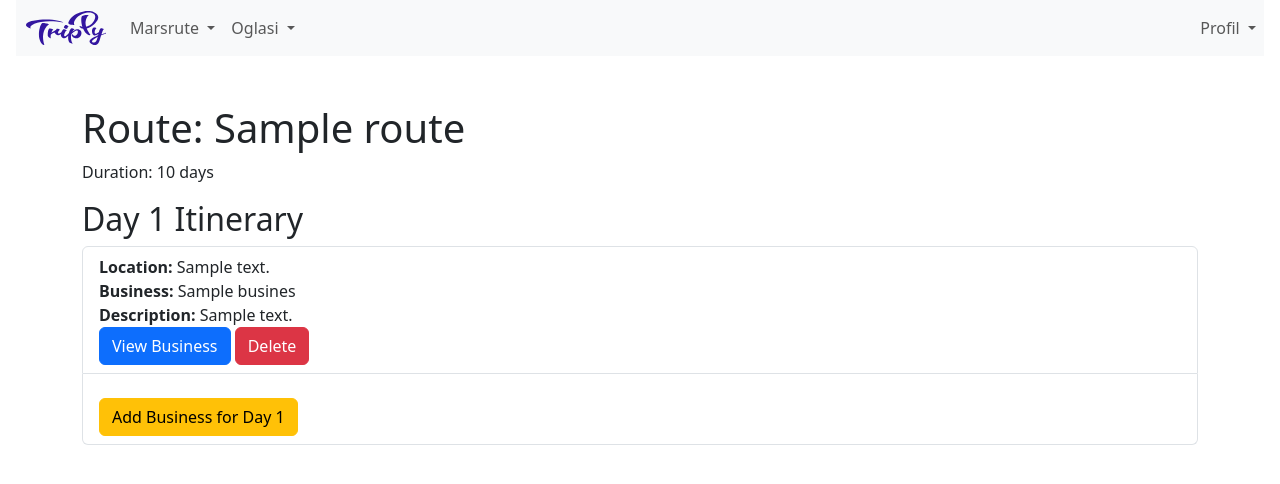
After one commit to bpvyz/TripPy, a Python web app: template Kod/templates/itinerary.html in a window 1280 px wide. The commit adds this page. Shown: the top 484 px of the page. Run offline with Jinja, Linux system fonts and the light colour scheme; the template is opened without the code that fills it: most values are stand-ins (such as "Sample title", 1, 10 or a date in 2020).

Commit message:
Dodavanje dana trajanja, dodavanje oglasa u marsrute

```diff
--- a/Kod/app.py
+++ b/Kod/app.py
@@ -56,6 +56,10 @@ app.add_url_rule('/vlasnik_delete_business/<int:business_id>', 'vlasnik_delete_b
 app.add_url_rule('/vlasnik_get_business/<int:business_id>', 'vlasnik_get_business', vlasnik_get_business, methods=['GET'])
 app.add_url_rule('/vlasnik_edit_business/<int:business_id>', 'vlasnik_edit_business', vlasnik_edit_business, methods=['GET', 'POST'])
 app.add_url_rule('/autocomplete_locations', 'autocomplete_locations', autocomplete_locations, methods=['GET'])
+app.add_url_rule('/itinerary/<int:route_id>/<int:day_number>', 'putnik_show_itinerary', putnik_show_itinerary, methods=['GET'])
+app.add_url_rule('/putnik_add_business/<int:route_id>/<int:day_number>', 'putnik_add_business', putnik_add_business, methods=['GET', 'POST'])
+app.add_url_rule('/putnik_add_business_to_itinerary/<int:route_id>/<int:day_number>/<int:business_id>', 'putnik_add_business_to_itinerary', putnik_add_business_to_itinerary, methods=['POST'])
+app.add_url_rule('/putnik_delete_itinerary_business/<int:route_id>/<int:day_number>/<int:business_id>', 'putnik_delete_itinerary_business', putnik_delete_itinerary_business, methods=['POST'])
 
 if __name__ == '__main__':
     app.run(debug=True)
--- a/Kod/mappings/tables.py
+++ b/Kod/mappings/tables.py
@@ -68,8 +68,10 @@ class RouteLocation(db.Model):
     __tablename__ = 'routelocations'
     routeid = db.Column(db.Integer, db.ForeignKey('routes.routeid'), primary_key=True)
     locationid = db.Column(db.Integer, db.ForeignKey('locations.locationid'), primary_key=True)
-    business_id = db.Column(db.Integer, db.ForeignKey('businesses.businessid'))
+    business_id = db.Column(db.Integer, db.ForeignKey('businesses.businessid'), primary_key=True)
+    day = db.Column(db.Integer)
 
+    location = relationship("Location")
     business = relationship("Business", overlaps="route_locations")
 
 class RouteParticipant(db.Model):
--- a/Kod/templates/admin_show_routes.html
+++ b/Kod/templates/admin_show_routes.html
@@ -103,7 +103,7 @@
                     <td>{{ route.enddate }}</td>
                     <td>{{ route.username }}</td>
                     <td>
-                        <form action="{{ url_for('admin_delete_route', route_id=route.Route.routeid) }}" method="DELETE" onsubmit="return confirm('Are you sure you want to delete this route?')">
+                        <form action="{{ url_for('admin_delete_route', route_id=route.routeid) }}" method="DELETE" onsubmit="return confirm('Are you sure you want to delete this route?')">
                             <button type="submit" class="btn btn-danger">Delete</button>
                         </form>
                     </td>
--- /dev/null
+++ b/Kod/templates/itinerary.html
@@ -0,0 +1,99 @@
+<!DOCTYPE html>
+<html lang="en">
+<head>
+    <meta charset="UTF-8">
+    <meta name="viewport" content="width=device-width, initial-scale=1.0">
+    <title>Itinerary</title>
+    <link href="https://cdn.jsdelivr.net/npm/bootstrap@5.3.0/dist/css/bootstrap.min.css" rel="stylesheet">
+    <script src="https://cdn.jsdelivr.net/npm/bootstrap@5.1.3/dist/js/bootstrap.bundle.min.js"></script>
+    <link rel="stylesheet" href="{{ url_for('static', filename='styles/design.css') }}">
+</head>
+<body>
+<nav class="navbar navbar-expand-lg navbar-light bg-light" style="margin-left: 16px; margin-right: 16px;">
+    <a class="navbar-brand" href="#" style="padding-left: 10px; padding-bottom: 0; padding-top: 0" onclick="dashboard()">
+        <img src="{{ url_for('static', filename='images/TripPyLogo.svg') }}" alt="Logo" class="logo" id="logo">
+    </a>
+    <button class="navbar-toggler" type="button" data-toggle="collapse" data-target="#navbarSupportedContent" aria-controls="navbarSupportedContent" aria-expanded="false" aria-label="Toggle navigation">
+        <span class="navbar-toggler-icon"></span>
+    </button>
+    <div class="collapse navbar-collapse" id="navbarSupportedContent">
+        <ul class="navbar-nav mr-auto">
+            <li class="nav-item dropdown">
+                <a class="nav-link dropdown-toggle" href="#" id="navbarDropdownRoutes" role="button" data-bs-toggle="dropdown" aria-haspopup="true" aria-expanded="false">
+                    Marsrute
+                </a>
+                <div class="dropdown-menu" aria-labelledby="navbarDropdownRoutes">
+                    <a class="dropdown-item" onclick="putnik_add_route()">Nova maršruta</a>
+                    <a class="dropdown-item" onclick="putnik_show_all_routes()">Sve Marsrute</a>
+                    <a class="dropdown-item" onclick="putnik_show_my_routes()">Moje Marsrute</a>
+                </div>
+            </li>
+            <li class="nav-item dropdown">
+                <a class="nav-link dropdown-toggle" href="#" id="navbarDropdownAds" role="button" data-bs-toggle="dropdown" aria-haspopup="true" aria-expanded="false">
+                    Oglasi
+                </a>
+                <div class="dropdown-menu" aria-labelledby="navbarDropdownAds">
+                    <a class="dropdown-item" onclick="putnik_show_businesses()">Svi Oglasi</a>
+                </div>
+            </li>
+        </ul>
+        <ul class="navbar-nav ms-auto">
+            <li class="nav-item dropdown">
+                <a class="nav-link dropdown-toggle" href="#" id="navbarDropdownProfile" role="button" data-bs-toggle="dropdown" aria-expanded="false">
+                    Profil
+                </a>
+                <ul class="dropdown-menu dropdown-menu-end" aria-labelledby="navbarDropdownProfile">
+                    <li><a class="dropdown-item" href="#" onclick="profile()">Moj Profil</a></li>
+                    <li><a class="dropdown-item" href="#">Postavke</a></li>
+                    <li><hr class="dropdown-divider"></li>
+                    <li><a class="dropdown-item" href="#" onclick="logout()">Odjava</a></li>
+                </ul>
+            </ul>
+        </div>
+    </nav>
+    <div class="container mt-5">
+        <h1>Route: {{ route.routename }}</h1>
+        <p>Duration: {{ route_duration }} days</p>
+        <h2>Day {{ day_number }} Itinerary</h2>
+        <ul class="list-group">
+            {% for itinerary_detail in itinerary_details %}
+                <li class="list-group-item">
+                    <strong>Location:</strong> {{ itinerary_detail.location.address }}
+                    {% if itinerary_detail.business %}
+                        <br>
+                        <strong>Business:</strong> {{ itinerary_detail.business.businessname }}
+                        <br>
+                        <strong>Description:</strong> {{ itinerary_detail.business.description }}
+                        <br>
+                        <a class="btn btn-primary" href="{{ url_for('putnik_get_business', business_id=itinerary_detail.business.businessid) }}">View Business</a>
+                        <form action="{{ url_for('putnik_delete_itinerary_business', route_id=route.routeid, day_number=day_number, business_id=itinerary_detail.business.businessid) }}" method="post" style="display:inline;">
+                            <button type="submit" class="btn btn-danger">Delete</button>
+                        </form>
+                    {% endif %}
+                </li>
+            {% endfor %}
+            <li class="list-group-item">
+                <div class="row mt-3">
+                    <div class="col">
+                        <a class="btn btn-warning" href="{{ url_for('putnik_add_business', route_id=route.routeid, day_number=day_number) }}">Add Business for Day {{ day_number }}</a>
+                    </div>
+                </div>
+            </li>
+        </ul>
+    </div>
+</body>
+<script src="{{ url_for('static', filename='scripts/script_putnik.js') }}"></script>
+<script>
+    const logo = document.getElementById('logo');
+    const originalSrc = "{{ url_for('static', filename='images/TripPyLogo.svg') }}";
+    const hoverSrc = "{{ url_for('static', filename='images/TripPyLogoOrange.svg') }}";
+
+    logo.addEventListener('mouseover', function() {
+        logo.src = hoverSrc;
+    });
+
+    logo.addEventListener('mouseout', function() {
+        logo.src = originalSrc;
+    });
+</script>
+</html>
--- a/Kod/templates/putnik_get_route.html
+++ b/Kod/templates/putnik_get_route.html
@@ -66,6 +66,9 @@
                     <li class="list-group-item"><strong>Status:</strong> {{ route.public }}</li>
                 </ul>
                 <a onclick="history.back()" class="btn btn-primary mt-3">Go Back</a>
+                {% if route.createdby == user_id %}
+                <a href="{{ url_for('putnik_update_route', route_id=route.routeid) }}" class="btn btn-secondary mt-3">Edit</a>
+                {% endif %}
             </div>
         </div>
     </div>
--- a/Kod/templates/putnik_show_businesses.html
+++ b/Kod/templates/putnik_show_businesses.html
@@ -73,6 +73,7 @@
                         <th>Owner Name</th>
                         <th>Description</th>
                         <th>Location</th>
+                        <th>Actions</th>
                     </tr>
                 </thead>
 
@@ -83,6 +84,7 @@
                         <td>{{ business.owner.username }}</td>
                         <td>{{ business.description }}</td>
                         <td>{{ business.location.address }}</td>
+                        <td><a class="btn btn-primary" href="{{ url_for('putnik_get_business', business_id=business.businessid) }}">View Business</a></td>
                     </tr>
                     {% endfor %}
                 </tbody>
```
Also changed, not shown: Kod/routes/putnik_routes.py (+72 -6 lines), Kod/templates/putnik_add_business.html (added, +170 -0 lines), Kod/templates/putnik_get_business.html (+14 -0 lines), Kod/templates/putnik_update_route.html (+46 -5 lines).
